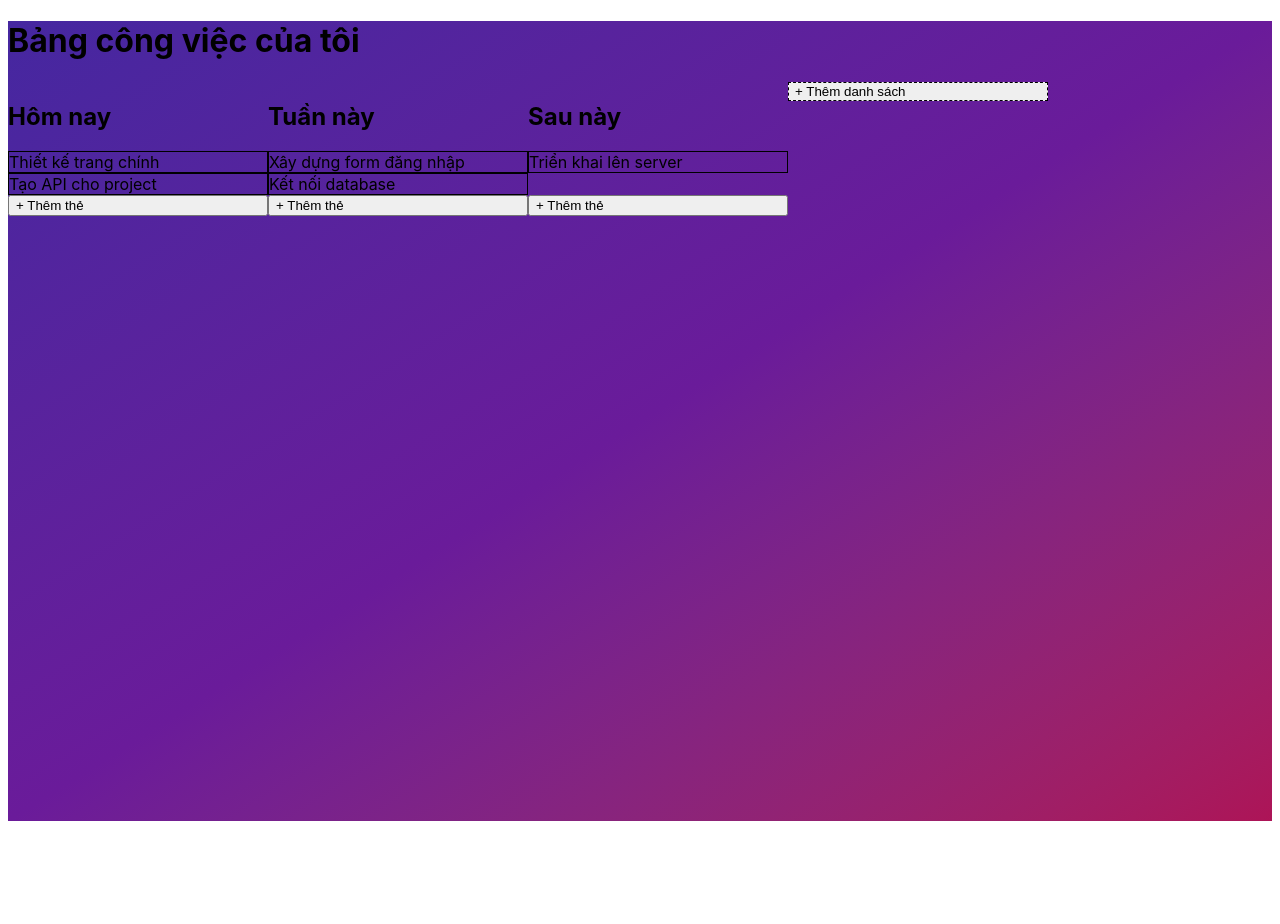
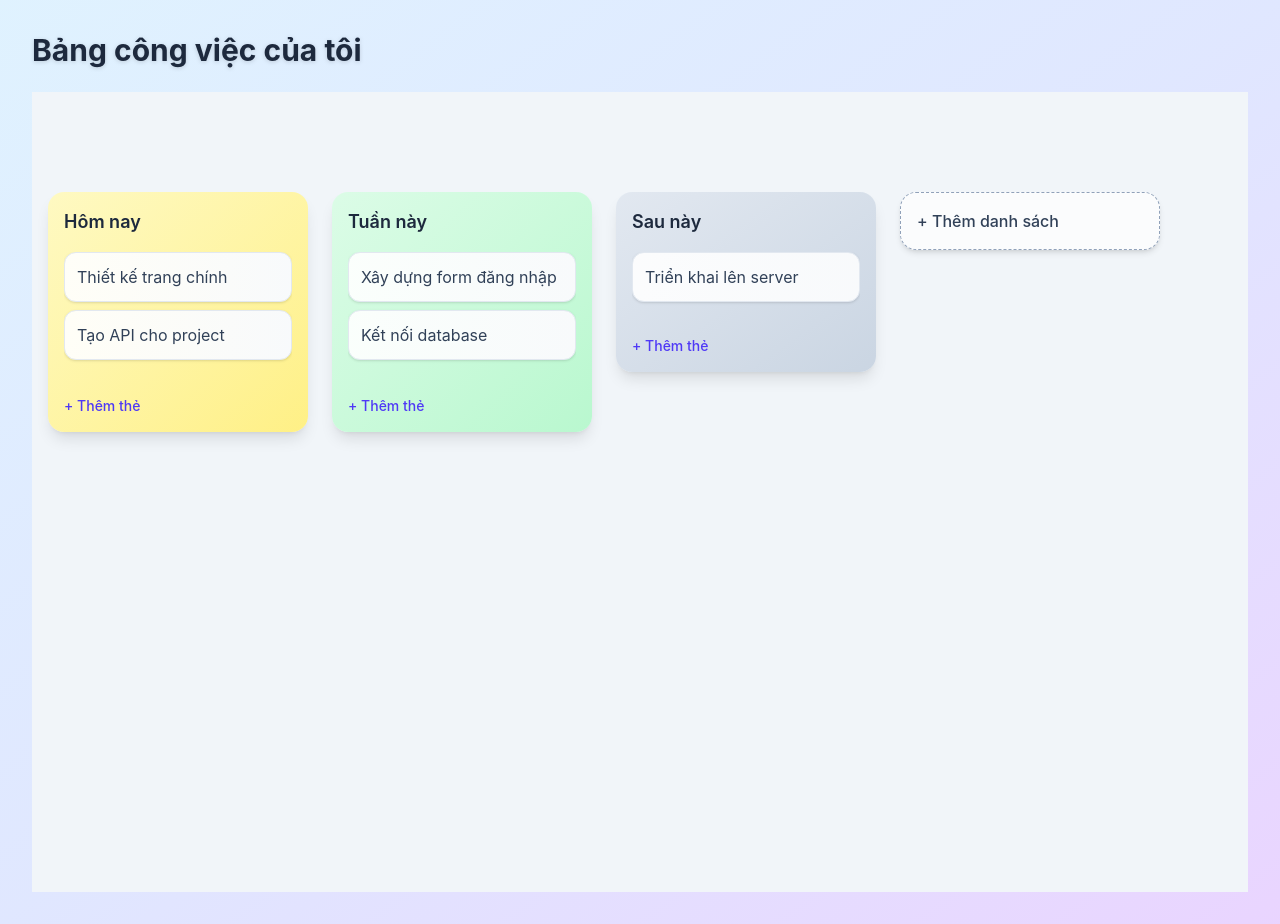
Before and after one commit to tuan11ung/trello-backend-clone, a React app in the folder frontend/: page / in a window 1280 px wide. Before the commit the page ends 829 px from the top, so only its background shows below. Built offline with nearby package versions, Linux system fonts and the light colour scheme; the HTML template or start-up script is replaced by a standard one.

Commit message:
- fix css error

```diff
--- a/frontend/src/App.jsx
+++ b/frontend/src/App.jsx
@@ -2,9 +2,11 @@ import Board from "./components/Board";
 
 export default function App() {
     return (
-        <div className="min-h-screen bg-gradient-to-br from-[#4527A0] via-[#6A1B9A] to-[#AD1457] p-6">
-            <h1 className="text-white text-3xl font-bold mb-6">Bảng công việc của tôi</h1>
+        <div className="min-h-screen bg-gradient-to-br from-sky-100 via-indigo-100 to-purple-200 p-8">
+            <h1 className="text-slate-800 text-3xl font-bold mb-6 drop-shadow-sm">
+                Bảng công việc của tôi
+            </h1>
             <Board />
         </div>
-    );
+);
 }
--- a/frontend/src/components/Board.jsx
+++ b/frontend/src/components/Board.jsx
@@ -105,7 +105,12 @@ export default function Board() {
             onDragOver={handleDragOver}
             onDragEnd={handleDragEnd}
         >
-            <div className="flex gap-6 overflow-x-auto pb-4 scrollbar-hide">
+            <div className="relative w-full h-screen bg-slate-100">
+                {/* vùng chứa các danh sách có thể cuộn ngang */}
+                <div
+                    className="absolute bottom-0 left-0 right-0 flex gap-6 overflow-x-auto overflow-y-hidden pb-6 px-4 scrollbar-thin scrollbar-thumb-slate-400 scrollbar-track-slate-200"
+                    style={{ height: "calc(100vh - 100px)" }} // thay đổi nếu có header
+                >
                     <SortableContext items={lists.map((l) => l.id)} strategy={rectSortingStrategy}>
                         {lists.map((list) => (
                             <List key={list.id} list={list} />
@@ -114,11 +119,12 @@ export default function Board() {
 
                     <button
                         onClick={addList}
-                    className="min-w-[260px] h-fit bg-white/60 hover:bg-white/80 text-slate-700 rounded-xl p-4 border border-dashed border-slate-300 text-left font-medium shadow-sm"
+                        className="min-w-[260px] h-fit bg-white/70 hover:bg-white/90 text-slate-700 rounded-2xl p-4 border border-dashed border-slate-400 text-left font-medium shadow-md hover:shadow-lg transition-all"
                     >
                         + Thêm danh sách
                     </button>
                 </div>
+            </div>
         </DndContext>
     );
 }
--- a/frontend/src/components/Card.jsx
+++ b/frontend/src/components/Card.jsx
@@ -1,6 +1,6 @@
 export default function Card({ card }) {
     return (
-        <div className="bg-white/90 text-slate-800 border border-white/20 rounded-lg p-3 shadow-sm hover:shadow-md transition cursor-grab active:cursor-grabbing">
+        <div className="bg-gradient-to-r from-white/90 to-slate-50 text-slate-700 border border-slate-200 rounded-xl p-3 shadow-sm hover:shadow-md hover:-translate-y-[1px] transition-all cursor-grab active:cursor-grabbing">
             {card.title}
         </div>
     );
--- a/frontend/src/components/List.jsx
+++ b/frontend/src/components/List.jsx
@@ -15,9 +15,9 @@ export default function List({ list }) {
     };
 
     const colors = {
-        "Hôm nay": "bg-yellow-700/90",
-        "Tuần này": "bg-green-800/90",
-        "Sau này": "bg-black/80",
+        "Hôm nay": "from-yellow-100 to-yellow-200",
+        "Tuần này": "from-green-100 to-green-200",
+        "Sau này": "from-slate-200 to-slate-300",
     };
 
     const addCard = () => {
@@ -25,18 +25,24 @@ export default function List({ list }) {
         setCards([...cards, newCard]);
     };
 
+    // Chiều cao linh hoạt: nhỏ lúc đầu, tăng dần khi có nhiều thẻ
+    const dynamicHeight = Math.min(120 + cards.length * 60, 500);
+    // bắt đầu 120px, mỗi thẻ thêm ~60px, giới hạn 500px
+
     return (
         <div
             ref={setNodeRef}
-            style={style}
+            style={{ ...style, height: `${dynamicHeight}px` }}
             {...attributes}
             {...listeners}
-            className={`min-w-[260px] ${colors[list.title] || "bg-slate-800/90"} text-white rounded-xl p-4 shadow-md backdrop-blur-sm flex flex-col gap-3 transition-transform hover:-translate-y-1`}
+            className={`min-w-[260px] bg-gradient-to-br ${
+                colors[list.title] || "from-white to-slate-50"
+            } rounded-2xl p-4 shadow-lg backdrop-blur-md flex flex-col gap-3 transition-transform hover:-translate-y-1 hover:shadow-xl`}
         >
-            <h2 className="font-semibold text-lg mb-1">{list.title}</h2>
+            <h2 className="font-semibold text-lg mb-1 text-slate-800">{list.title}</h2>
 
             <SortableContext items={cards.map((c) => c.id)} strategy={rectSortingStrategy}>
-                <div className="flex flex-col gap-2 flex-1">
+                <div className="flex flex-col gap-2 flex-1 overflow-y-auto">
                     {cards.map((card) => (
                         <Card key={card.id} card={card} />
                     ))}
@@ -45,7 +51,7 @@ export default function List({ list }) {
 
             <button
                 onClick={addCard}
-                className="text-sm text-yellow-300 hover:text-white mt-2 text-left font-medium"
+                className="text-sm text-indigo-600 hover:text-indigo-800 mt-2 text-left font-medium transition-colors"
             >
                 + Thêm thẻ
             </button>
--- a/frontend/src/index.css
+++ b/frontend/src/index.css
@@ -1,6 +1,4 @@
-@tailwind base;
-@tailwind components;
-@tailwind utilities;
+@import "tailwindcss";
 
 body {
     font-family: "Inter", sans-serif;
@@ -15,3 +13,20 @@ body {
     -ms-overflow-style: none;
     scrollbar-width: none;
 }
+/* Hiển thị thanh cuộn ngang ở dưới cùng */
+::-webkit-scrollbar {
+    height: 8px; /* độ dày thanh cuộn ngang */
+}
+
+::-webkit-scrollbar-track {
+    background: #e2e8f0; /* slate-200 */
+}
+
+::-webkit-scrollbar-thumb {
+    background: #94a3b8; /* slate-400 */
+    border-radius: 4px;
+}
+
+::-webkit-scrollbar-thumb:hover {
+    background: #64748b; /* slate-500 khi hover */
+}
--- a/frontend/src/pages/Dashboard.jsx
+++ b/frontend/src/pages/Dashboard.jsx
@@ -2,10 +2,10 @@ import Board from "../components/Board";
 
 export default function Dashboard() {
     return (
-        <div className="p-6">
-            <header className="flex items-center justify-between mb-6">
-                <h1 className="text-3xl font-bold text-slate-800">My Task Board</h1>
-                <button className="bg-blue-600 text-white px-4 py-2 rounded-lg shadow hover:bg-blue-700">
+        <div className="p-8">
+            <header className="flex items-center justify-between mb-8 bg-white/70 backdrop-blur-md p-4 rounded-2xl shadow-md">
+                <h1 className="text-2xl font-bold text-slate-800">My Task Board</h1>
+                <button className="bg-gradient-to-r from-indigo-500 to-violet-500 text-white px-4 py-2 rounded-lg shadow hover:from-indigo-600 hover:to-violet-600 transition-all">
                     + New Board
                 </button>
             </header>
--- a/frontend/tailwind.config.js
+++ b/frontend/tailwind.config.js
@@ -1,5 +1,11 @@
+/** @type {import('tailwindcss').Config} */
 export default {
-  content: ["./index.html", "./src/**/*.{js,jsx}"],
-  theme: { extend: {} },
+  content: [
+    "./index.html",
+    "./src/**/*.{js,jsx,ts,tsx}",
+  ],
+  theme: {
+    extend: {},
+  },
   plugins: [],
-};
+}
```
Lines whose indentation alone changed are shown as unchanged.
